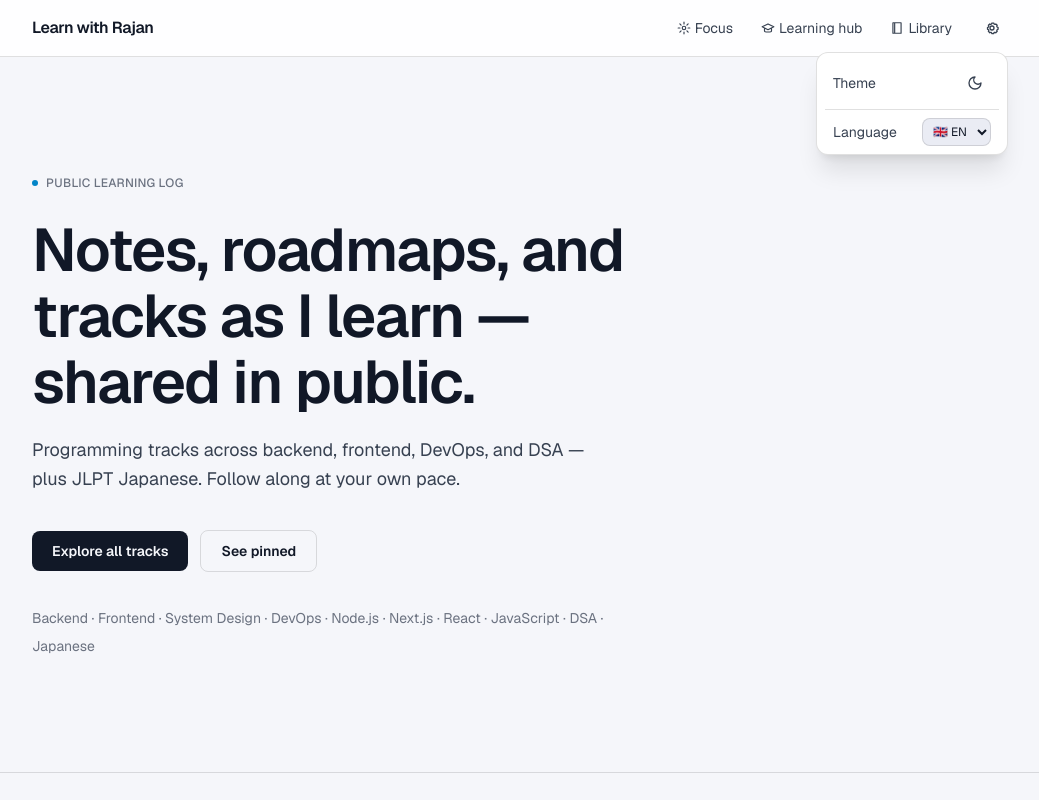
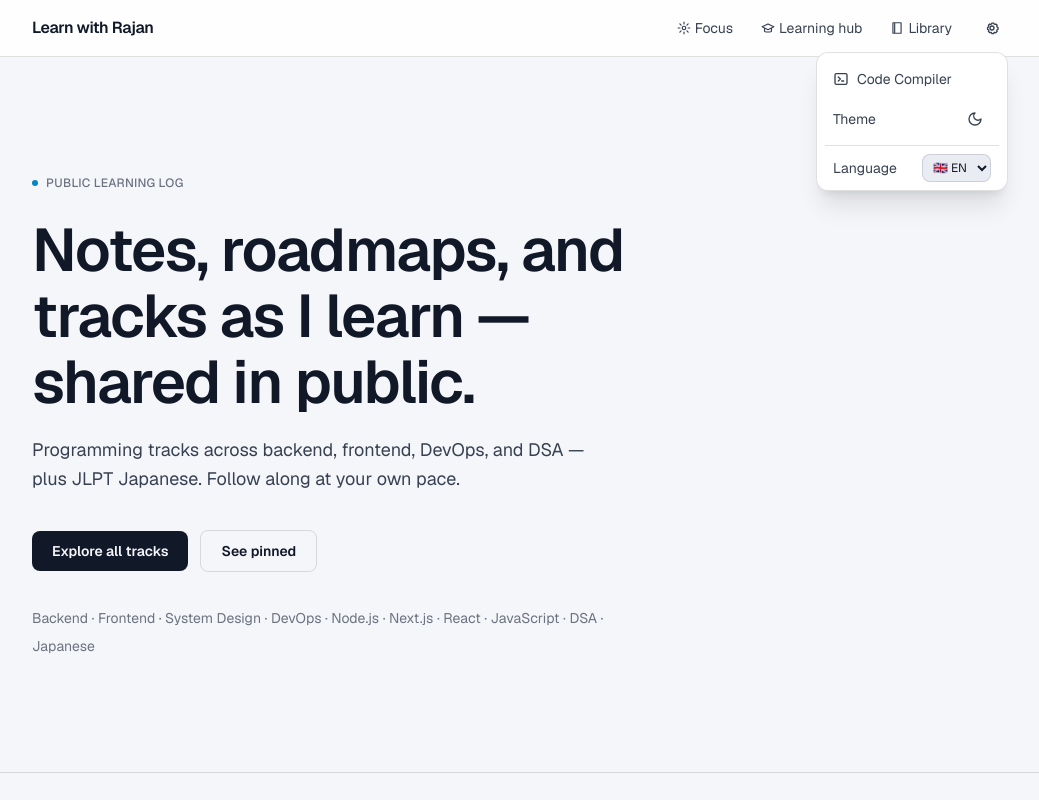
Before and after one commit to rznmgr630/learnwithrajan, a Next.js app: page / in a window 1280 px wide. Both pictures are taken after a click on the button "Settings". Shown: the top 800 px of the page, without its empty margins (120-1159 px from the left). Built offline with nearby package versions, Linux system fonts and the light colour scheme.

Commit message:
Add compiler shortcut to settings

```diff
--- a/components/SiteHeader.tsx
+++ b/components/SiteHeader.tsx
@@ -70,6 +70,15 @@ function SettingsMenu() {
       </button>
       {isOpen && (
         <div role="menu" className="absolute right-0 top-10 z-30 w-48 rounded-xl border border-[var(--border)] bg-[var(--surface)] p-2 shadow-xl">
+          <Link
+            href="/learn/compiler"
+            role="menuitem"
+            onClick={() => setIsOpen(false)}
+            className="flex items-center gap-2 rounded-lg px-2 py-2 text-sm text-[var(--muted)] transition hover:bg-[var(--elevated)] hover:text-[var(--text)]"
+          >
+            <svg aria-hidden="true" viewBox="0 0 24 24" className="h-4 w-4 fill-none stroke-current" strokeWidth="2" strokeLinecap="round" strokeLinejoin="round"><path d="m8 9 3 3-3 3M13 15h3" /><rect x="3" y="4" width="18" height="16" rx="2" /></svg>
+            Code Compiler
+          </Link>
           <div className="flex items-center justify-between gap-3 rounded-lg px-2 py-1.5 text-sm text-[var(--muted)]">
             <span>Theme</span>
             <ThemeToggle />
```
